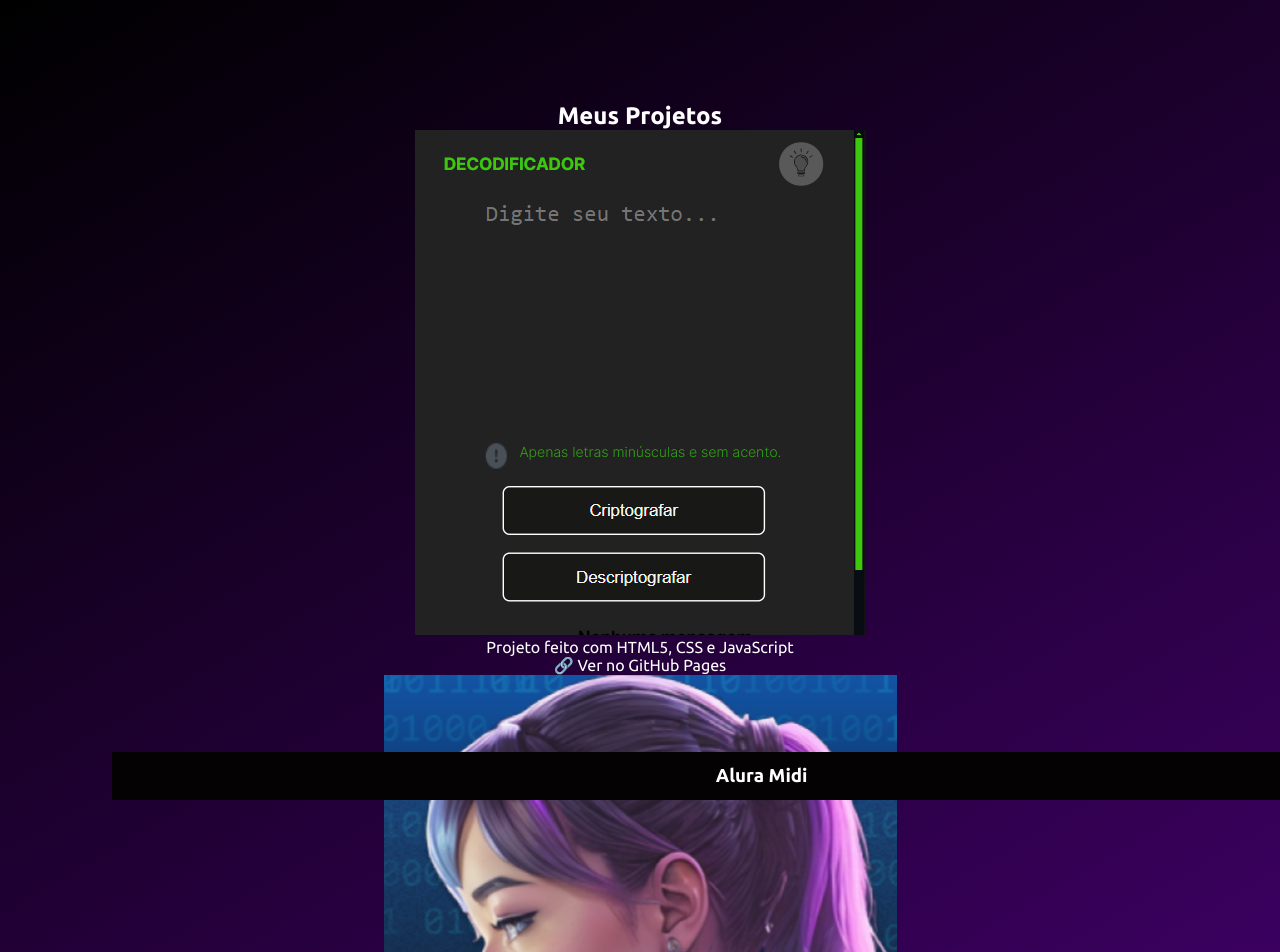
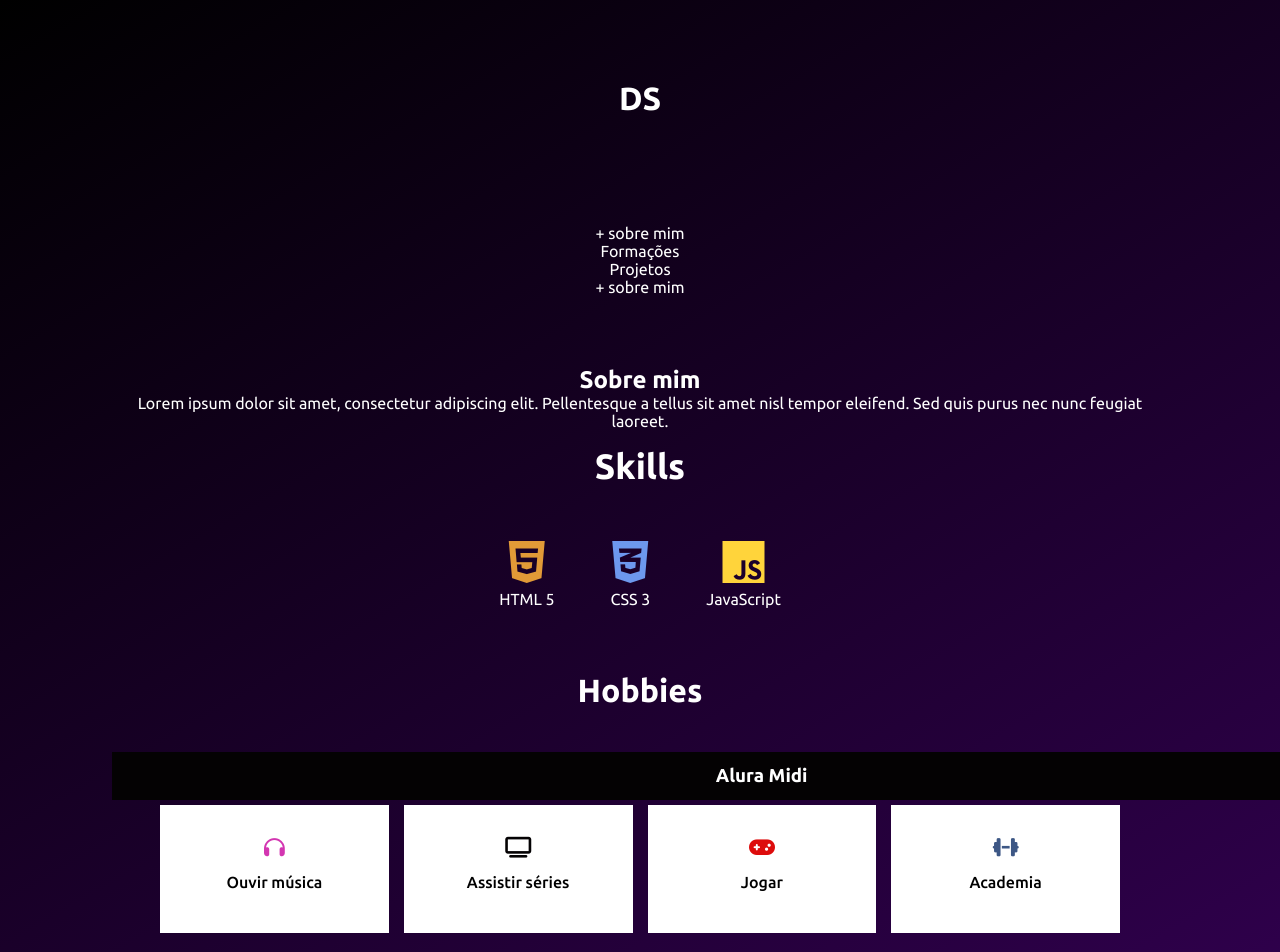
Before and after one commit to DrielySantos/portfolio, a React (Vite) app: page / in a window 1280 px wide. Shown: the top 952 px of the page. Built offline with nearby package versions, Linux system fonts and the light colour scheme.

Commit message:
feat: adicionar componentes Header, About, Hobbies e Skills ao App

```diff
--- a/src/App.jsx
+++ b/src/App.jsx
@@ -1,10 +1,14 @@
 import './App.css'
+import About from './components/About'
+import Header from './components/Header'
 import Projects from './components/Projects'
 
 function App() {
   return (
     <>
       <main>
+        <Header />
+        <About />
         <Projects />
       </main>
     </>
--- /dev/null
+++ b/src/components/About.jsx
@@ -0,0 +1,19 @@
+import Hobbies from "./Hobbies";
+import Skills from "./Skills";
+
+function About() {
+    return (
+        <section className="info-sobre" id="sobre-mim">
+            <div className="container__info-sobre">
+                <div className="bio">
+                    <h2 className="bio__titulo">Sobre mim</h2>
+                    <p className="bio__texto">Lorem ipsum dolor sit amet, consectetur adipiscing elit. Pellentesque a tellus sit amet nisl tempor eleifend. Sed quis purus nec nunc feugiat laoreet. </p>
+                </div>
+                <Skills />
+                <Hobbies />
+            </div>
+        </section>
+    );
+}
+
+export default About;
--- /dev/null
+++ b/src/components/Header.jsx
@@ -0,0 +1,19 @@
+function Header(){
+    return(
+        <header className="header">
+            <a href="#">
+                <h1 className="logo">DS</h1>
+            </a>
+            <nav className="menu">
+                <ul>
+                    <li><a href="#info-sobre">+ sobre mim</a></li>
+                    <li><a href="#formacoes">Formações</a></li>
+                    <li><a href="#projetos">Projetos</a></li>
+                    <li className="menu__sobre-mim"><a href="#info-sobre">+ sobre mim</a></li>
+                </ul>
+            </nav>
+        </header>
+    )
+}
+
+export default Header;
--- /dev/null
+++ b/src/components/Hobbies.jsx
@@ -0,0 +1,26 @@
+function Hobbies() {
+    return (
+        <div className="hobbies">
+            <h3 className="hobbies__titulo">Hobbies</h3>
+            <ul className="hobbies__lista">
+                <li>
+                    <i className="fa-solid fa-headphones"></i>
+                    <p>Ouvir música</p>
+                </li>
+                <li>
+                    <i className="fa-solid fa-tv"></i>
+                    <p>Assistir séries</p>
+                </li>
+                <li>
+                    <i className="fa-solid fa-gamepad"></i>
+                    <p>Jogar</p>
+                </li>
+                <li>
+                    <i className="fa-solid fa-dumbbell"></i>
+                    <p>Academia</p>
+                </li>
+            </ul>
+        </div>
+    );
+}
+export default Hobbies;
--- a/src/components/Projects.jsx
+++ b/src/components/Projects.jsx
@@ -1,5 +1,4 @@
 import { useState } from "react";
-
 import encriptadorImg from "../assets/image-projetcs/encriptador.png";
 import numeroSecretoImg from "../assets/image-projetcs/numero-secreto.png";
 import cartoonPlayImg from "../assets/image-projetcs/cartoonplay.png";
--- /dev/null
+++ b/src/components/Skills.jsx
@@ -0,0 +1,22 @@
+function Skills() {
+    return (
+        <div className="skills">
+            <h3 className="skills__titulo">Skills</h3>
+            <ul className="skills__tecnologias">
+                <li className="skills__tecnologias-item">
+                    <i className="fa-brands fa-html5"></i>
+                    <p>HTML 5</p>
+                </li>
+                <li className="skills__tecnologias-item">
+                    <i className="fa-brands fa-css3-alt"></i>
+                    <p>CSS 3</p>
+                </li>
+                <li className="skills__tecnologias-item">
+                    <i className="fa-brands fa-js"></i>
+                    <p>JavaScript</p>
+                </li>
+            </ul>
+        </div>
+    );
+}
+export default Skills;
```
